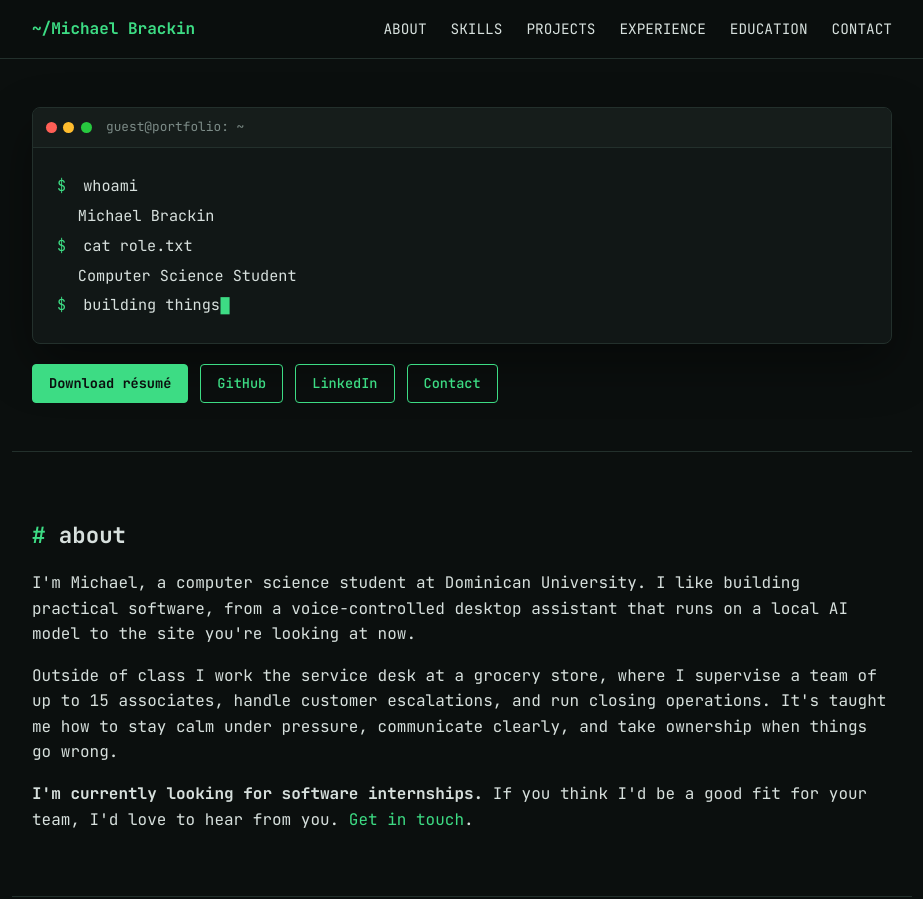
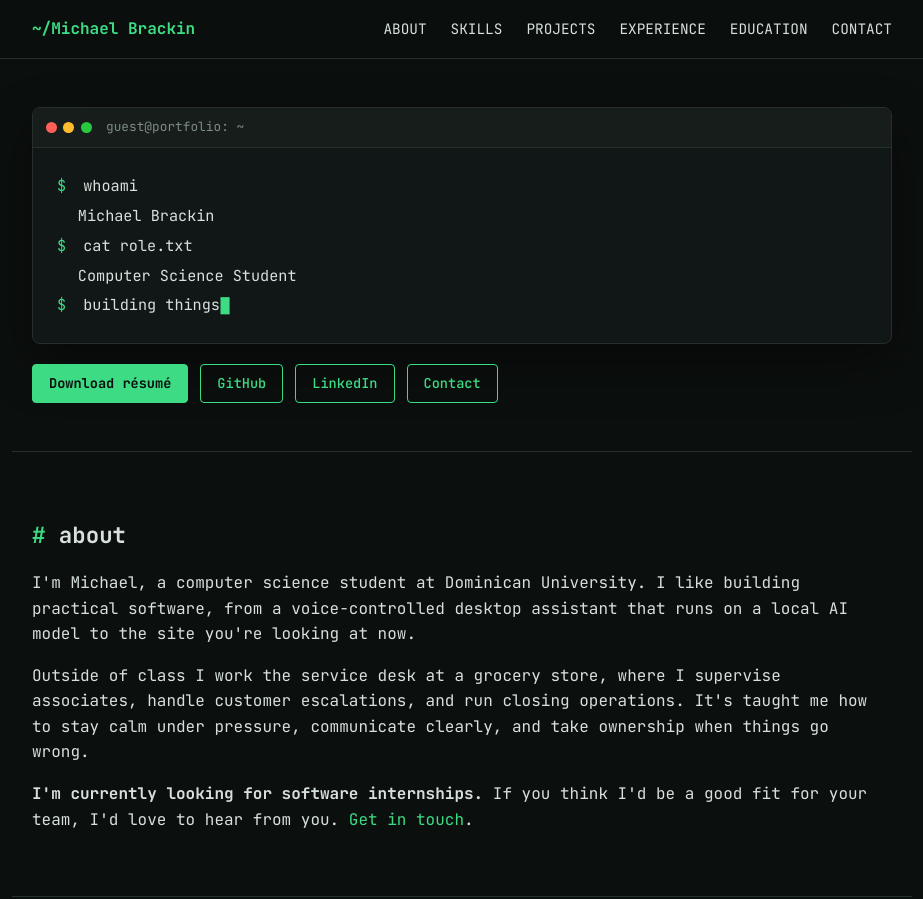
Before and after one commit to awesomeparcore/awesomeparcore.github.io, a plain HTML site: page index.html in a window 1280 px wide. Shown: the top 899 px of the page, without its empty margins (178-1101 px from the left). Drawn offline with Linux system fonts and the light colour scheme.

Commit message:
Remove associate count from About
Co-Authored-By: Claude Sonnet 5.5 <noreply@anthropic.com>

```diff
--- a/index.html
+++ b/index.html
@@ -69,8 +69,8 @@
 				AI model to the site you're looking at now.
 			</p>
 			<p>
-				Outside of class I work the service desk at a grocery store, where I supervise a team
-				of up to 15 associates, handle customer escalations, and run closing operations.
+				Outside of class I work the service desk at a grocery store, where I supervise
+				associates, handle customer escalations, and run closing operations.
 				It's taught me how to stay calm under pressure, communicate clearly, and take
 				ownership when things go wrong.
 			</p>
```
